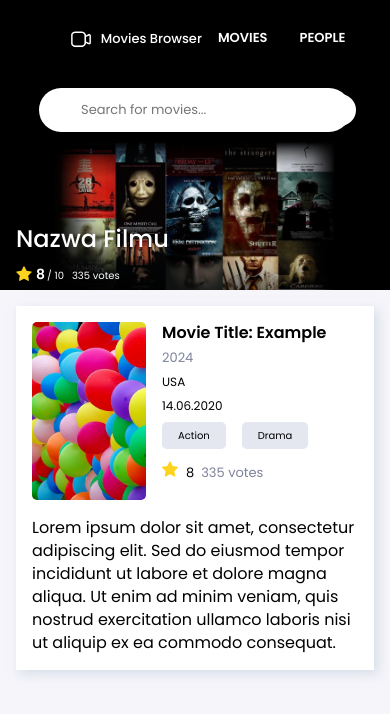
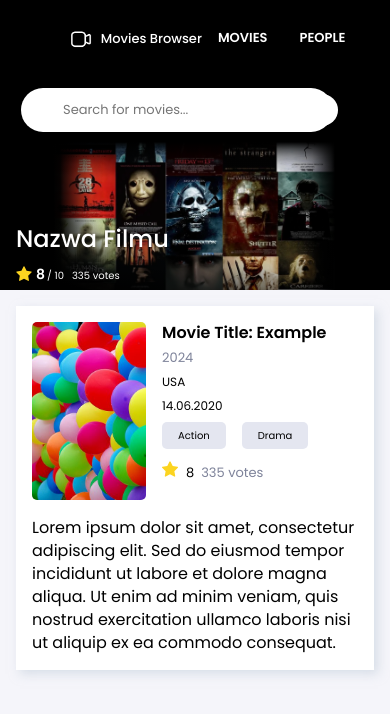
Before and after one commit to tomecky1/MovieBrowser, a React (Create React App) app: page / in a window 390 px wide. Shown: the top 714 px of the page. Built offline with nearby package versions, Linux system fonts and the light colour scheme.

Commit message:
added right margin to 36px on biggerMobile

```diff
--- a/src/common/Navigation/styled.js
+++ b/src/common/Navigation/styled.js
@@ -82,6 +82,10 @@ export const NavigationInput = styled.input`
         font-size: 13px;
         width: auto;
     }
+
+    @media (max-width: ${({theme}) => theme.breakpoints.biggerMobile}) {
+        margin-right: 36px;
+    }
 `;
 
 export const SearchIconWrapper = styled.div`
@@ -94,6 +98,10 @@ export const SearchIconWrapper = styled.div`
         width: 80%;
         height: 44px;
     }
+
+    @media (max-width: ${({theme}) => theme.breakpoints.biggerMobile}) {
+        margin-right: 36px;
+    }
 `;
 
 export const VideoIcon = styled.img`
```
